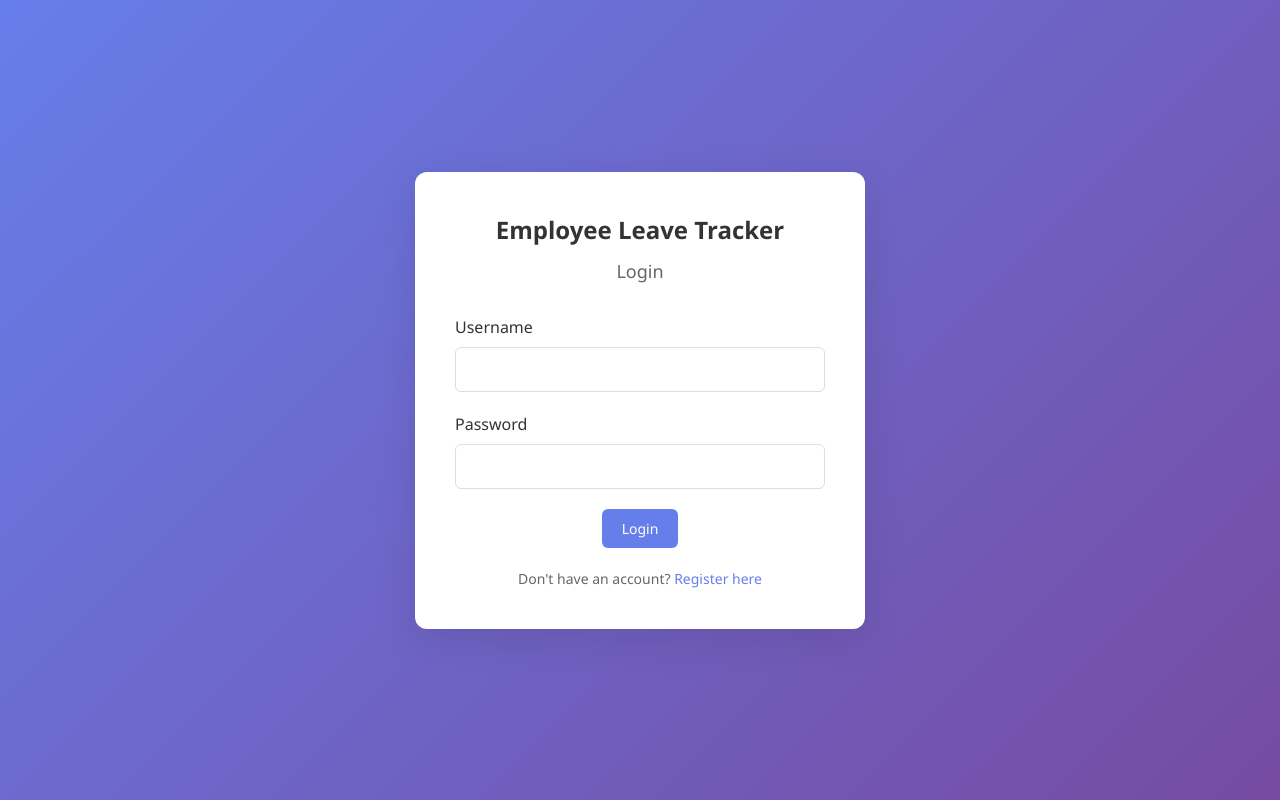
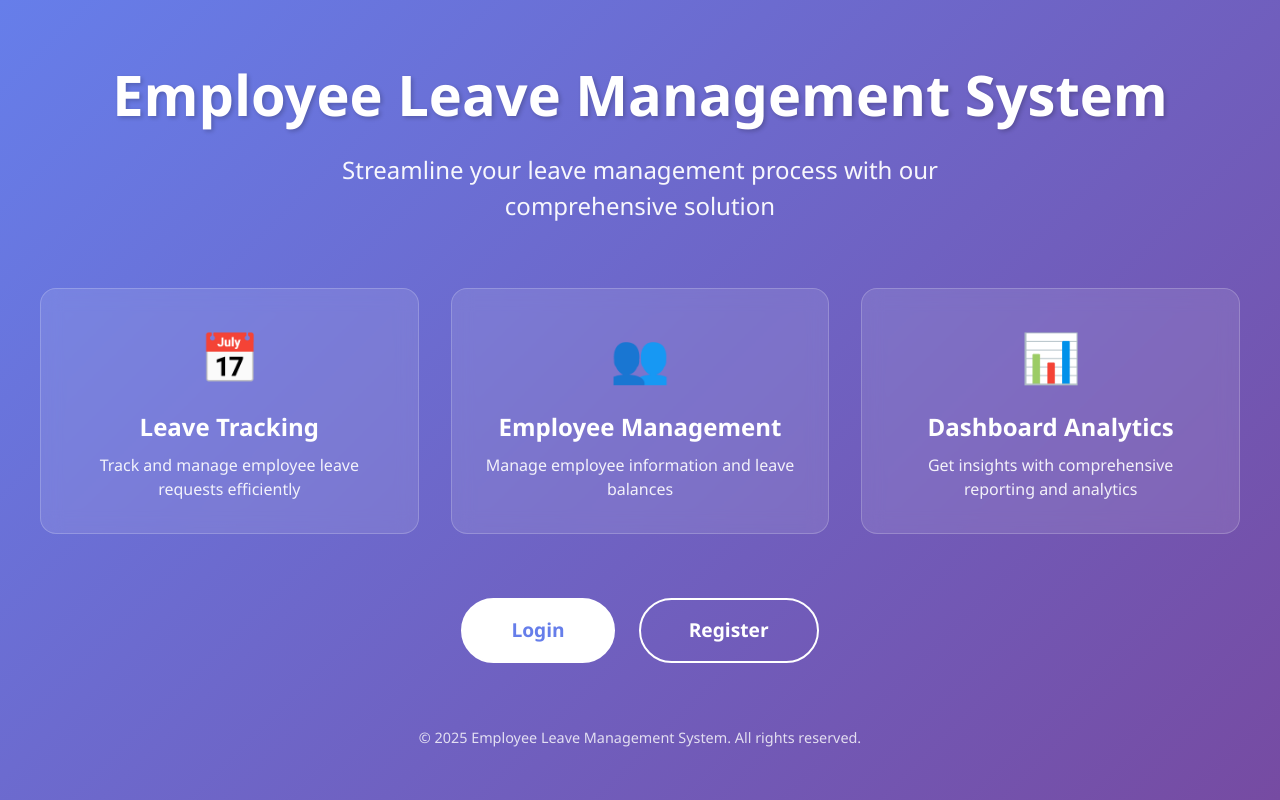
Before and after one commit to sksazid01/MISL_Assignment, a React (Vite) app in the folder frontend/: page /landing in a window 1280 px wide. Before the commit this address led to /login. Built offline with nearby package versions, Linux system fonts and the light colour scheme; no server answers.

Commit message:
Add Landing page

```diff
--- a/frontend/src/App.jsx
+++ b/frontend/src/App.jsx
@@ -4,6 +4,7 @@ import ProtectedRoute from './components/ProtectedRoute';
 import Layout from './components/Layout';
 
 // Auth Pages
+import Landing from './pages/Landing';
 import Login from './pages/Login';
 import Register from './pages/Register';
 
@@ -29,6 +30,7 @@ function App() {
       <AuthProvider>
         <Routes>
           {/* Public Routes */}
+          <Route path="/landing" element={<Landing />} />
           <Route path="/login" element={<Login />} />
           <Route path="/register" element={<Register />} />
 
@@ -71,8 +73,8 @@ function App() {
             } />
           </Route>
 
-          {/* Catch all */}
-          <Route path="*" element={<Navigate to="/" replace />} />
+          {/* Catch all - Redirect to landing for logged out users */}
+          <Route path="*" element={<Navigate to="/landing" replace />} />
         </Routes>
       </AuthProvider>
     </Router>
--- a/frontend/src/components/Navbar.jsx
+++ b/frontend/src/components/Navbar.jsx
@@ -10,10 +10,10 @@ const Navbar = () => {
   const handleLogout = async () => {
     try {
       await logout();
-      navigate('/login');
+      navigate('/landing');
     } catch (err) {
-      // Logout failed, but still redirect to login page
-      navigate('/login');
+      // Logout failed, but still redirect to landing page
+      navigate('/landing');
     }
   };
 
--- a/frontend/src/components/ProtectedRoute.jsx
+++ b/frontend/src/components/ProtectedRoute.jsx
@@ -13,7 +13,7 @@ const ProtectedRoute = ({ children, adminOnly = false }) => {
   }
 
   if (!user) {
-    return <Navigate to="/login" replace />;
+    return <Navigate to="/landing" replace />;
   }
 
   // route requeired admin, but the user is not admin
--- /dev/null
+++ b/frontend/src/pages/Landing.jsx
@@ -0,0 +1,52 @@
+import { Link } from 'react-router-dom';
+import '../styles/Landing.css';
+
+const Landing = () => {
+  return (
+    <div className="landing-container">
+      <div className="landing-content">
+        <div className="landing-hero">
+          <h1 className="landing-title">Employee Leave Management System</h1>
+          <p className="landing-subtitle">
+            Streamline your leave management process with our comprehensive solution
+          </p>
+        </div>
+
+        <div className="landing-features">
+          <div className="feature-card">
+            <div className="feature-icon">📅</div>
+            <h3>Leave Tracking</h3>
+            <p>Track and manage employee leave requests efficiently</p>
+          </div>
+
+          <div className="feature-card">
+            <div className="feature-icon">👥</div>
+            <h3>Employee Management</h3>
+            <p>Manage employee information and leave balances</p>
+          </div>
+
+          <div className="feature-card">
+            <div className="feature-icon">📊</div>
+            <h3>Dashboard Analytics</h3>
+            <p>Get insights with comprehensive reporting and analytics</p>
+          </div>
+        </div>
+
+        <div className="landing-actions">
+          <Link to="/login" className="btn btn-primary">
+            Login
+          </Link>
+          <Link to="/register" className="btn btn-secondary">
+            Register
+          </Link>
+        </div>
+
+        <div className="landing-footer">
+          <p>© {new Date().getFullYear()} Employee Leave Management System. All rights reserved.</p>
+        </div>
+      </div>
+    </div>
+  );
+};
+
+export default Landing;
--- /dev/null
+++ b/frontend/src/styles/Landing.css
@@ -0,0 +1,169 @@
+.landing-container {
+  min-height: 100vh;
+  display: flex;
+  align-items: center;
+  justify-content: center;
+  background: linear-gradient(135deg, #667eea 0%, #764ba2 100%);
+  padding: 2rem;
+}
+
+.landing-content {
+  max-width: 1200px;
+  width: 100%;
+  text-align: center;
+  color: white;
+}
+
+.landing-hero {
+  margin-bottom: 4rem;
+}
+
+.landing-title {
+  font-size: 3.5rem;
+  font-weight: 700;
+  margin-bottom: 1rem;
+  text-shadow: 2px 2px 4px rgba(0, 0, 0, 0.2);
+}
+
+.landing-subtitle {
+  font-size: 1.5rem;
+  font-weight: 300;
+  opacity: 0.95;
+  max-width: 700px;
+  margin: 0 auto;
+}
+
+.landing-features {
+  display: grid;
+  grid-template-columns: repeat(auto-fit, minmax(280px, 1fr));
+  gap: 2rem;
+  margin-bottom: 4rem;
+}
+
+.feature-card {
+  background: rgba(255, 255, 255, 0.1);
+  backdrop-filter: blur(10px);
+  border-radius: 1rem;
+  padding: 2rem;
+  transition: transform 0.3s ease, background 0.3s ease;
+  border: 1px solid rgba(255, 255, 255, 0.2);
+}
+
+.feature-card:hover {
+  transform: translateY(-5px);
+  background: rgba(255, 255, 255, 0.15);
+}
+
+.feature-icon {
+  font-size: 3rem;
+  margin-bottom: 1rem;
+}
+
+.feature-card h3 {
+  font-size: 1.5rem;
+  margin-bottom: 0.5rem;
+  font-weight: 600;
+}
+
+.feature-card p {
+  font-size: 1rem;
+  opacity: 0.9;
+  line-height: 1.5;
+}
+
+.landing-actions {
+  display: flex;
+  gap: 1.5rem;
+  justify-content: center;
+  margin-bottom: 4rem;
+}
+
+.landing-actions .btn {
+  padding: 1rem 3rem;
+  font-size: 1.2rem;
+  border-radius: 50px;
+  text-decoration: none;
+  font-weight: 600;
+  transition: all 0.3s ease;
+  border: 2px solid white;
+}
+
+.landing-actions .btn-primary {
+  background: white;
+  color: #667eea;
+}
+
+.landing-actions .btn-primary:hover {
+  background: transparent;
+  color: white;
+  transform: scale(1.05);
+}
+
+.landing-actions .btn-secondary {
+  background: transparent;
+  color: white;
+}
+
+.landing-actions .btn-secondary:hover {
+  background: white;
+  color: #667eea;
+  transform: scale(1.05);
+}
+
+.landing-footer {
+  opacity: 0.8;
+  font-size: 0.9rem;
+}
+
+/* Responsive Design */
+@media (max-width: 768px) {
+  .landing-title {
+    font-size: 2.5rem;
+  }
+
+  .landing-subtitle {
+    font-size: 1.2rem;
+  }
+
+  .landing-features {
+    grid-template-columns: 1fr;
+    gap: 1.5rem;
+  }
+
+  .landing-actions {
+    flex-direction: column;
+    align-items: center;
+  }
+
+  .landing-actions .btn {
+    width: 100%;
+    max-width: 300px;
+  }
+}
+
+@media (max-width: 480px) {
+  .landing-container {
+    padding: 1rem;
+  }
+
+  .landing-title {
+    font-size: 2rem;
+  }
+
+  .landing-subtitle {
+    font-size: 1rem;
+  }
+
+  .feature-icon {
+    font-size: 2.5rem;
+  }
+
+  .feature-card h3 {
+    font-size: 1.25rem;
+  }
+
+  .landing-actions .btn {
+    padding: 0.875rem 2rem;
+    font-size: 1rem;
+  }
+}
```
